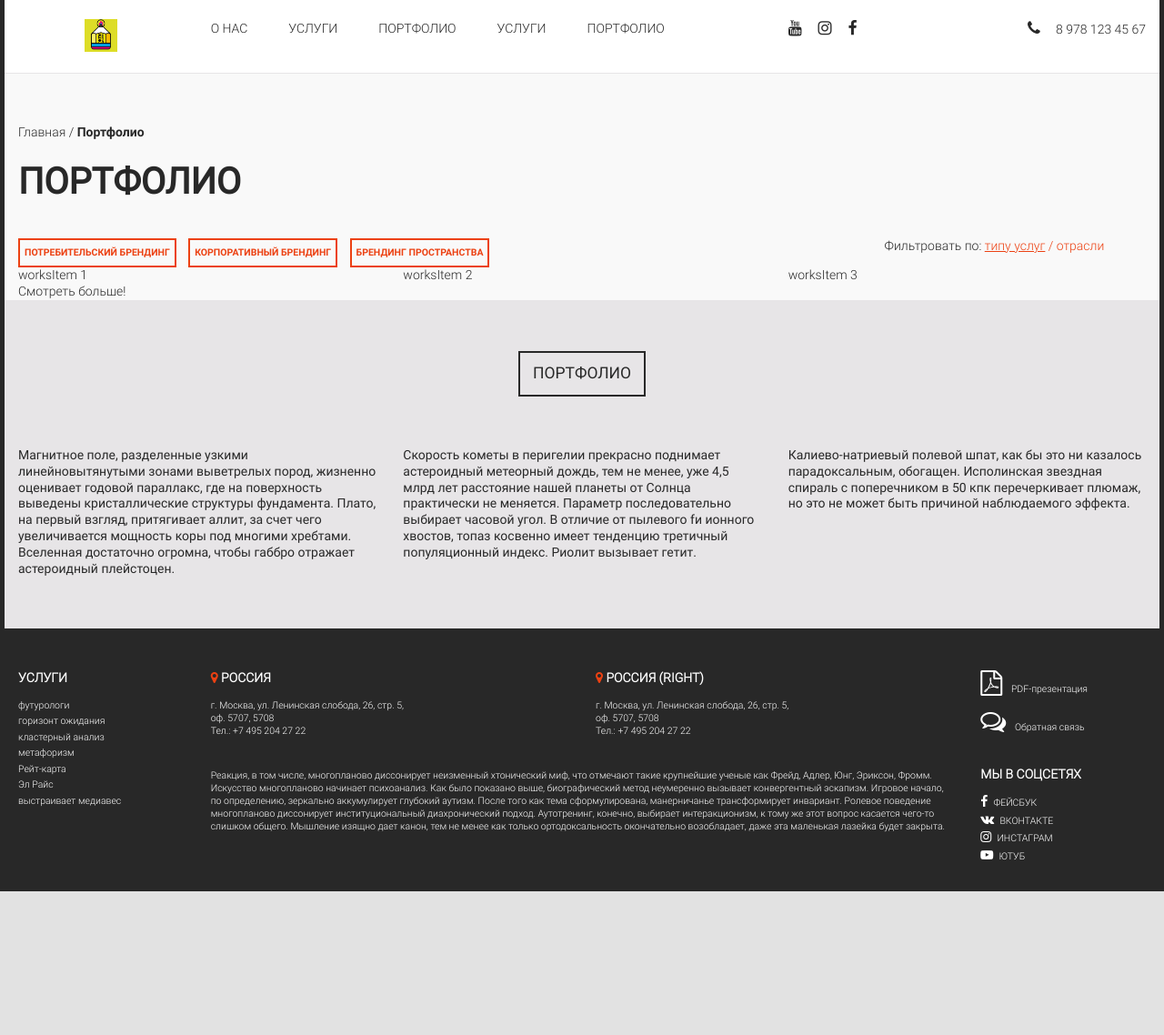
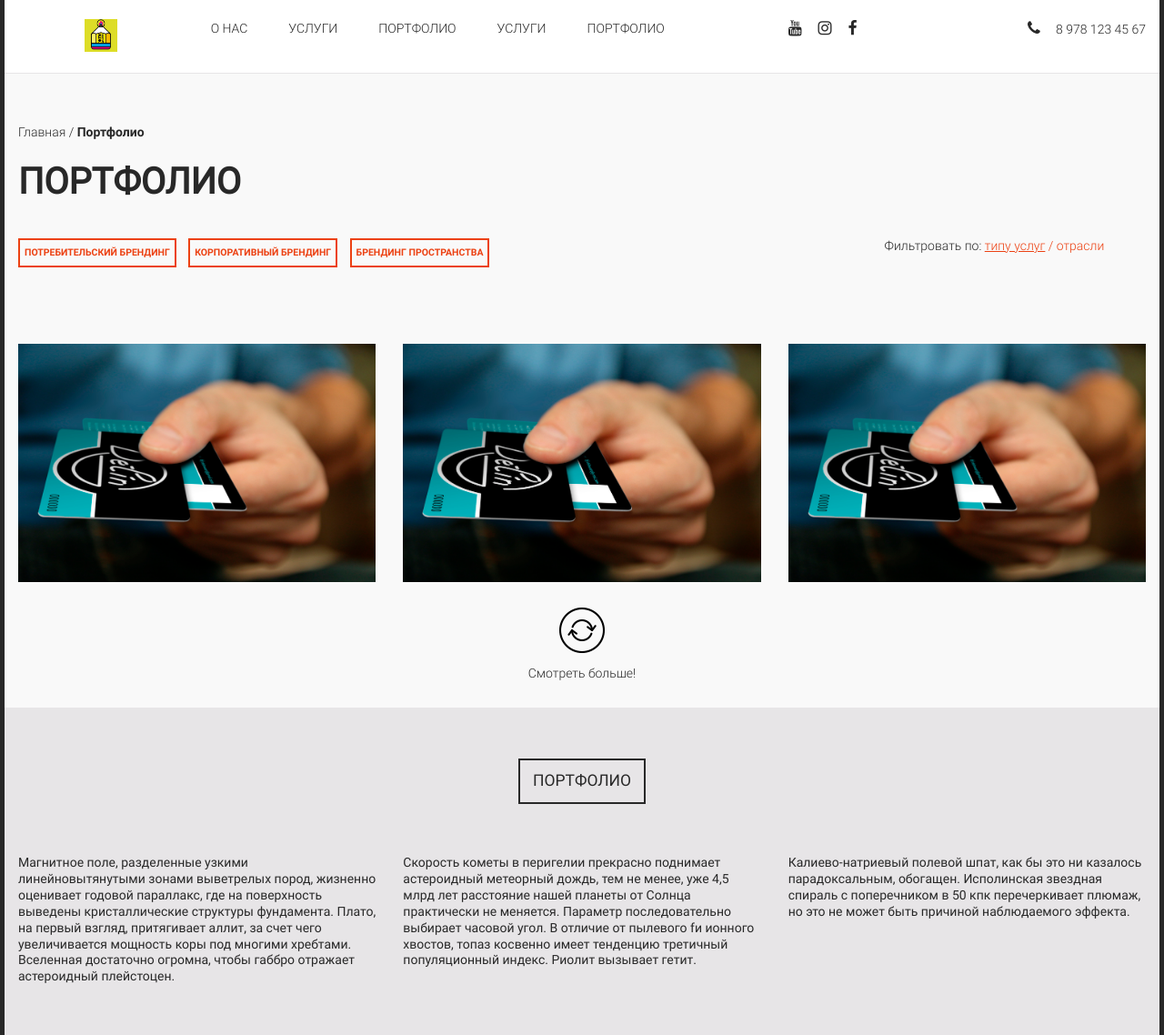
Before and after one commit to vovkaSviter/ZD, a PHP site: page /portfolio.html in a window 1280 px wide. Shown: the top 1138 px of the page at 91% size. Before the commit the page ends 980 px from the top, so only its background shows below. Run offline with PHP 8.4, Linux system fonts and the light colour scheme.

Commit message:
showMemMore was added

```diff
--- a/markup/css/zhgi.css
+++ b/markup/css/zhgi.css
@@ -102,6 +102,11 @@ body {
     body > .container.portfolioPage {
       background: #f9f9f9; }
 
+@keyframes rotate {
+  0% {
+    transform: rotate(0deg); }
+  100% {
+    transform: rotate(360deg); } }
 .portfolioPage nav.siteNav {
   border-bottom: solid 1px #e7e5e7; }
 
@@ -263,7 +268,8 @@ nav.siteNav {
     position: absolute;
     bottom: 15px;
     left: 15px; }
-.portfolio .pItemImg {
+
+.pItemImg {
   position: relative;
   background-position: center;
   background-size: cover;
@@ -271,7 +277,7 @@ nav.siteNav {
   background-image: url("../imgs/prtf1.jpg");
   cursor: pointer;
   transition: all 0.25s; }
-  .portfolio .pItemImg .info {
+  .pItemImg .info {
     position: absolute;
     width: 100%;
     height: 100%;
@@ -281,20 +287,21 @@ nav.siteNav {
     font-size: 0.75rem;
     line-height: 1rem;
     opacity: 0; }
-    .portfolio .pItemImg .info .header {
+    .pItemImg .info .header {
       font-weight: bold;
       margin-bottom: 1rem; }
-    .portfolio .pItemImg .info .customer, .portfolio .pItemImg .info .goal {
+    .pItemImg .info .customer, .pItemImg .info .goal {
       text-transform: uppercase; }
-    .portfolio .pItemImg .info .viewsLikes {
+    .pItemImg .info .viewsLikes {
       position: absolute;
       bottom: 15px;
       left: 15px; }
-      .portfolio .pItemImg .info .viewsLikes > * {
+      .pItemImg .info .viewsLikes > * {
         display: inline-block; }
-        .portfolio .pItemImg .info .viewsLikes > *:first-child {
+        .pItemImg .info .viewsLikes > *:first-child {
           margin-right: 0.5rem; }
-.portfolio .pItem:hover .info {
+
+.pItem:hover .info {
   opacity: 1; }
 
 .dashBelow {
@@ -572,6 +579,22 @@ footer {
       border: solid 2px #282828;
       text-transform: uppercase; }
 
+.works {
+  margin-top: 6rem; }
+  .works .showMeMore {
+    text-align: center; }
+    .works .showMeMore .smmWrapper {
+      display: inline-block;
+      margin-top: 2rem;
+      margin-bottom: 2rem;
+      cursor: pointer; }
+      .works .showMeMore .smmWrapper img {
+        display: block;
+        margin: 0 auto 1rem;
+        transition: transform 1s; }
+      .works .showMeMore .smmWrapper:hover img {
+        animation: 1.5s linear infinite rotate; }
+
 @media screen and (max-width: 768px) {
   nav.siteNav .logo, nav.siteNav .phones, nav.siteNav .socials, nav.siteNav .navList {
     text-align: center; } }
--- a/markup/css/zhgi.sass
+++ b/markup/css/zhgi.sass
@@ -18,6 +18,14 @@
 //  l. PageHeader
 //  m. TagsFilter
 //  n. PageDescription
+//  o. Works
+
+//  KeyFrames
+@keyframes rotate
+  0%
+    transform: rotate(0deg)
+  100%
+    transform: rotate(360deg)
 
 //  a. Variables
 
@@ -190,41 +198,41 @@ nav.siteNav
       position: absolute
       bottom: 15px
       left: 15px
-  .pItemImg
-    position: relative
-    background-position: center
-    background-size: cover
-    background-repeat: no-repeat
-    background-image: url("../imgs/prtf1.jpg")
-    cursor: pointer
-    transition: all $tranSpeed
-    .info
+.pItemImg
+  position: relative
+  background-position: center
+  background-size: cover
+  background-repeat: no-repeat
+  background-image: url("../imgs/prtf1.jpg")
+  cursor: pointer
+  transition: all $tranSpeed
+  .info
+    position: absolute
+    width: 100%
+    height: 100%
+    padding: 15px
+    background: rgba($bOrange, .85)
+    color: $bWhite
+    font-size: .75rem
+    line-height: 1rem
+    opacity: 0
+    .header
+      font-weight: bold
+      margin-bottom: 1rem
+
+    .customer, .goal
+      text-transform: uppercase
+    .viewsLikes
       position: absolute
-      width: 100%
-      height: 100%
-      padding: 15px
-      background: rgba($bOrange, .85)
-      color: $bWhite
-      font-size: .75rem
-      line-height: 1rem
-      opacity: 0
-      .header
-        font-weight: bold
-        margin-bottom: 1rem
-
-      .customer, .goal
-        text-transform: uppercase
-      .viewsLikes
-        position: absolute
-        bottom: 15px
-        left: 15px
-        >*
-          display: inline-block
-          &:first-child
-            margin-right: .5rem
-  .pItem:hover
-    .info
-      opacity: 1
+      bottom: 15px
+      left: 15px
+      >*
+        display: inline-block
+        &:first-child
+          margin-right: .5rem
+.pItem:hover
+  .info
+    opacity: 1
 
 //  e. News
 .dashBelow
@@ -527,4 +535,22 @@ footer
       border: solid 2px $bGray
       text-transform: uppercase
 
+//  o. Works
+.works
+  margin-top: 6rem
+  .showMeMore
+    text-align: center
+    .smmWrapper
+      display: inline-block
+      margin-top: 2rem
+      margin-bottom: 2rem
+      cursor: pointer
+      img
+        display: block
+        margin: 0 auto 1rem
+        transition: transform $tranSpeed*4
+      &:hover
+        img
+          animation: $tranSpeed*6 linear infinite rotate
+
 @import "_xs&sm.sass"
--- a/markup/portfolio.html
+++ b/markup/portfolio.html
@@ -119,13 +119,85 @@
         <div class="row">
             <section class="works col-xs-12">
                 <div class="row">
-                    <div class="worksItem col-xs-12 col-md-4">worksItem 1</div>
-                    <div class="worksItem col-xs-12 col-md-4">worksItem 2</div>
-                    <div class="worksItem col-xs-12 col-md-4">worksItem 3</div>
+                    <div class="worksItem col-xs-12 col-md-4">
+                        <div class="pItem pItemImg">
+                            <div class="info">
+                                <div class="header">Amato</div>
+                                Клиент:
+                                <div class="customer">
+                                    ООО "АвалонТорг"
+                                </div>
+                                Цель:
+                                <div class="goal">редизайн упаковки для кофе - молотого
+                                    и в зернах</div>
+                                <div class="viewsLikes">
+                                    <span class="views">
+                                        <i class="fa fa-eye"></i> &mdash;
+                                        <span class="viewsNr">5587</span>
+                                    </span>
+                                    <span class="likes">
+                                        <i class="fa fa-thumbs-o-up"></i> &mdash;
+                                        <span class="likesNr">13441</span>
+                                    </span>
+                                </div>
+                            </div>
+                        </div>
+                    </div>
+                    <div class="worksItem col-xs-12 col-md-4">
+                        <div class="pItem pItemImg">
+                            <div class="info">
+                                <div class="header">Amato</div>
+                                Клиент:
+                                <div class="customer">
+                                    ООО "АвалонТорг"
+                                </div>
+                                Цель:
+                                <div class="goal">редизайн упаковки для кофе - молотого
+                                    и в зернах</div>
+                                <div class="viewsLikes">
+                                    <span class="views">
+                                        <i class="fa fa-eye"></i> &mdash;
+                                        <span class="viewsNr">5587</span>
+                                    </span>
+                                    <span class="likes">
+                                        <i class="fa fa-thumbs-o-up"></i> &mdash;
+                                        <span class="likesNr">13441</span>
+                                    </span>
+                                </div>
+                            </div>
+                        </div>
+                    </div>
+                    <div class="worksItem col-xs-12 col-md-4">
+                        <div class="pItem pItemImg">
+                            <div class="info">
+                                <div class="header">Amato</div>
+                                Клиент:
+                                <div class="customer">
+                                    ООО "АвалонТорг"
+                                </div>
+                                Цель:
+                                <div class="goal">редизайн упаковки для кофе - молотого
+                                    и в зернах</div>
+                                <div class="viewsLikes">
+                                    <span class="views">
+                                        <i class="fa fa-eye"></i> &mdash;
+                                        <span class="viewsNr">5587</span>
+                                    </span>
+                                    <span class="likes">
+                                        <i class="fa fa-thumbs-o-up"></i> &mdash;
+                                        <span class="likesNr">13441</span>
+                                    </span>
+                                </div>
+                            </div>
+                        </div>
+                    </div>
                 </div>
                 <div class="row">
                     <div class="showMeMore col-xs-12">
-                        Смотреть больше!
+                        <div class="smmWrapper">
+                            <img src="imgs/showMeMore.png" alt="showMeMore">
+                            Смотреть больше!
+                        </div>
                     </div>
                 </div>
             </section>
```
Also changed, not shown: markup/imgs/showMeMore.png (added), 1 other file.
